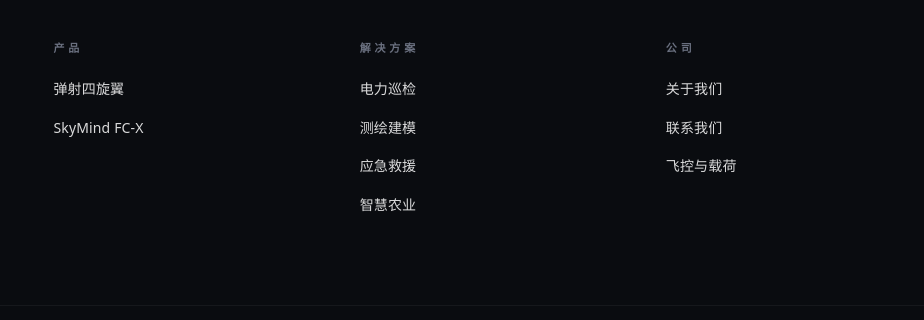
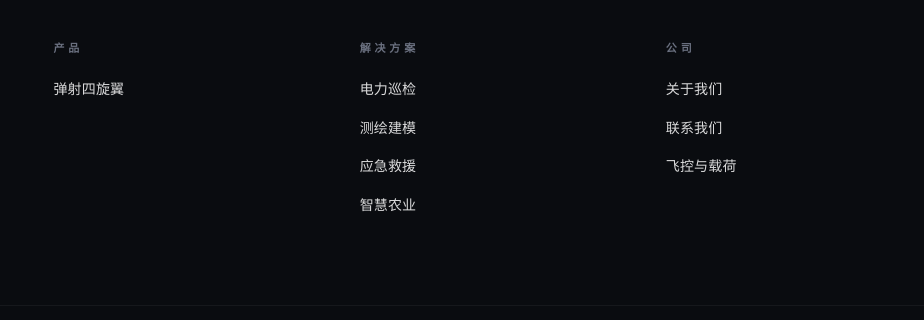
Before and after one commit to Xiangpeng-cheng/AoyueSkyMind_Website, a website: page pages/contact.html in a window 1280 px wide. Shown: the part 5219-5539 px from the top of the page, 356-1280 px from the left. Drawn offline with Linux system fonts and the light colour scheme.

Commit message:
Update website content and styles for Aoyue SkyMind. Revise meta descriptions and keywords for SEO, enhance image display properties, and introduce a new cinematic CSS file for improved visual effects. Adjust navigation links and product details to reflect the focus on the catapult quadcopter and its applications in low-altitude solutions.

```diff
--- a/pages/contact.html
+++ b/pages/contact.html
@@ -663,7 +663,6 @@ section { position: relative; }
         <h5>产品</h5>
         <ul>
           <li><a href="products.html#catapult">弹射四旋翼</a></li>
-          <li><a href="products.html#fcx">SkyMind FC-X</a></li>
         </ul>
       </div>
       <div>
```
Also changed, not shown: pages/solutions.html (+0 -1 lines).
